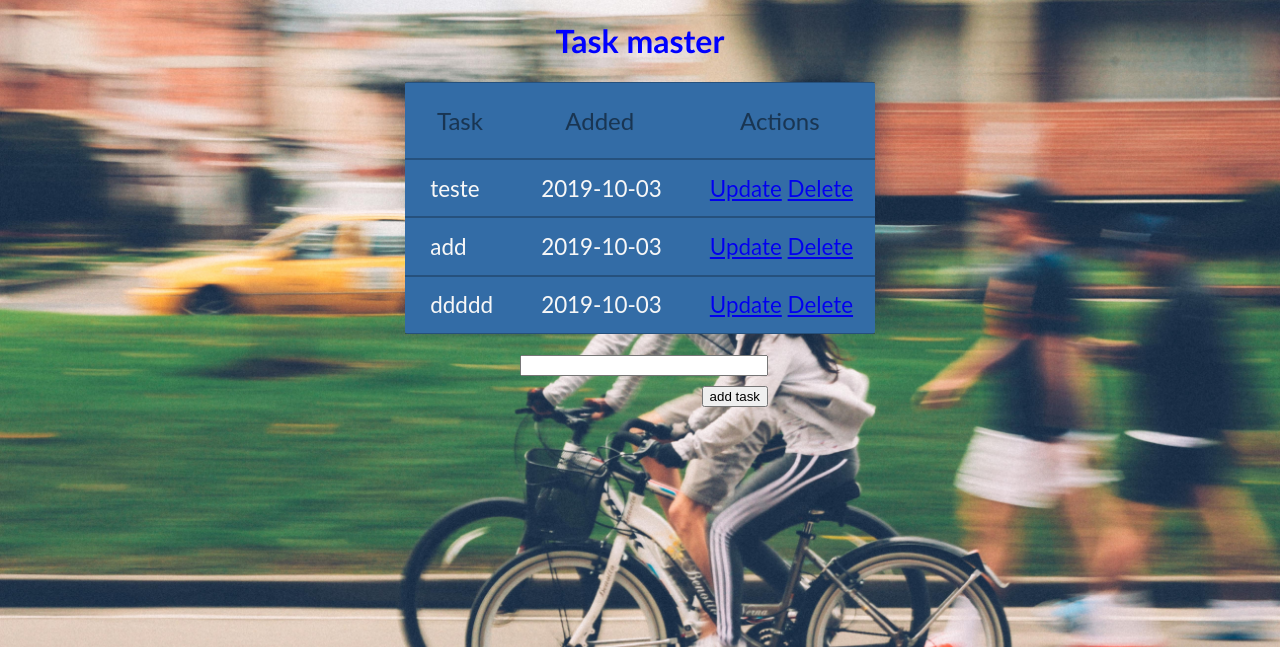
After one commit to mateusmecunhe/python-flask-app, a Flask app: page /task in a window 1280 px wide. The commit adds this page. Shown: the top 647 px of the page. Run offline with Flask 2, Linux system fonts and the light colour scheme; data comes from the database, SQL or seed files in the repository; both versions use the stored data as it was after the commit.

Commit message:
adjusting pages structures

```diff
--- a/app.py
+++ b/app.py
@@ -17,35 +17,56 @@ class Todo(db.Model):
         return '<Task: %r>' % self.id
 
 
-@app.route('/', methods=['POST', 'GET'])
+# @app.route('/', methods=['POST', 'GET'])
+# def index():
+#     if request.method == 'POST':
+#         task_content = request.form['content']
+#         new_task = Todo(content=task_content)
+
+#         try:
+#             db.session.add(new_task)
+#             db.session.commit()
+#             return redirect('/')
+#         except:
+#             return 'error adding your task'
+
+#     else:
+#         #tasks = Todo.query.order_by(Todo.date_created).all()
+#         return render_template('index.html', tasks=tasks)
+
+@app.route('/')
 def index():
-    if request.method == 'POST':
+    return render_template('index.html')
+
+@app.route('/task', methods=['POST', 'GET'])
+def task_master():
+    if request.method == "GET":
+        tasks = Todo.query.order_by(Todo.date_created).all()
+        return render_template('task-manager/task-master.html', tasks=tasks)
+    elif request.method == "POST":
         task_content = request.form['content']
         new_task = Todo(content=task_content)
 
         try:
             db.session.add(new_task)
             db.session.commit()
-            return redirect('/')
+            return redirect('/task')
         except:
             return 'error adding your task'
 
-    else:
-        tasks = Todo.query.order_by(Todo.date_created).all()
-        return render_template('index.html', tasks=tasks)
 
-@app.route('/delete/<int:id>')
+@app.route('/task/delete/<int:id>')
 def delete(id):
     task_to_delete = Todo.query.get_or_404(id)
 
     try:
         db.session.delete(task_to_delete)
         db.session.commit()
-        return redirect('/')
+        return redirect('/task')
     except:
         return 'error trying to delete'
 
-@app.route('/update/<int:id>', methods=['GET', 'POST'])
+@app.route('/task/update/<int:id>', methods=['GET', 'POST'])
 def update(id):
     task = Todo.query.get_or_404(id)
 
@@ -54,12 +75,12 @@ def update(id):
 
         try:
             db.session.commit()
-            return redirect('/')
+            return redirect('/task')
 
         except:
             return 'error while trying to update'
     else:
-        return render_template('update.html', task=task)
+        return render_template('task-manager/update.html', task=task)
 
 @app.route('/contact')
 def contact():
--- a/static/css/style.css
+++ b/static/css/task-master-style.css
@@ -2,12 +2,39 @@ body{
     margin: 0;
     font-family: 'Gill Sans', 'Gill Sans MT', Calibri, 'Trebuchet MS', sans-serif;
     color: blue;
+    background: url(../img/task-bg-desktop.jpg);
+    background-size: cover;
+    background-repeat: no-repeat;
 }
 
 .content{
-    justify-content: center;
+    position: relative;
+
 }
 
+#content{
+    width: 240px;
+}
+
+.formulario{
+    position: absolute;
+    left: 50%;
+    margin-left: -120px;
+}
+
+#submit-btn{
+    right: 0;
+    position: absolute;
+    margin-top: 10px;
+}
+
+h1{
+    text-align: center;
+}
+
+.no-tasks-warning{
+    text-align: center;
+}
 table {
     margin-bottom: 20px;
     border-collapse:collapse;
@@ -16,6 +43,8 @@ table {
             border-radius: 3px;
            -webkit-border-radius: 3px;
            -moz-border-radius: 3px;
+    margin-left: auto;
+    margin-right: auto;
 }
 th, td {
     box-shadow: inset 0 -1px rgba(0,0,0,0.25),
@@ -46,3 +75,24 @@ table {
 table tr:hover {
     background: rgba(0,0,0,0.19);
 }
+
+
+@media only screen and (max-width: 768px){
+    body{
+    background: url(../img/task-bg-mobile.jpg);
+    background-size: contain;
+    background-repeat: repeat;
+    /* background-color: rgba(233, 58, 204, 0.6) */
+    max-width: 100%;
+    }
+
+    h1{
+        color: rgb(96, 96, 204);
+    }
+
+    table{
+        width: 80%;
+    }
+
+
+}
--- a/templates/base.html
+++ b/templates/task-manager/base.html
@@ -3,7 +3,8 @@
     <head>
         <meta charset="UTF-8">
         <meta name="viewport" content="width=device-width, initial-scale=1.0">
-        <link rel="stylesheet" href="{{ url_for('static', filename='css/style.css') }}">
+        <link rel="stylesheet" href="{{ url_for('static', filename='css/task-master-style.css') }}">
+        <link rel="icon" href="{{ url_for('static', filename='img/favicon.png') }}" type="image/x-icon"/>
         {% block head %} {% endblock %}
     </head>
 </html>
--- /dev/null
+++ b/templates/task-manager/task-master.html
@@ -0,0 +1,43 @@
+{% extends 'task-manager/base.html' %}
+
+{% block head %}
+<title>manage your tasks</title>
+{% endblock %}
+
+{% block body %}
+<div class="content">
+    <h1>Task master</h1>
+
+    {% if tasks|length < 1 %}
+    <p class="no-tasks-warning">there are no tasks</p>
+
+    {% else %}
+
+    <table>
+
+        <tr>
+            <th>Task</th>
+            <th>Added</th>
+            <th>Actions</th>
+        </tr>
+        {% for task in tasks %}
+        <tr>
+            <td>{{task.content}}</td>
+            <td>{{task.date_created.date()}}</td>
+            <td>
+                <a href="/task/update/{{task.id}}">Update</a>
+                <a href="/task/delete/{{task.id}}">Delete</a>
+            </td>
+
+        </tr>
+        {% endfor %}
+    </table>
+    {% endif %}
+    <div class="formulario">
+        <form action="/task" method="POST">
+            <input type="text" name="content" id="content"> <br>
+            <input type="submit" value="add task" id="submit-btn">
+        </form>
+    </div>
+</div>
+{% endblock %}
--- /dev/null
+++ b/templates/task-manager/teste.html
@@ -0,0 +1 @@
+oi oi oi
```
Also changed, not shown: templates/index.html (+2 -41 lines), templates/task-manager/update.html (added, +18 -0 lines), templates/update.html (deleted, +0 -16 lines), static/img/favicon.png (added), static/img/task-bg-desktop.jpg (added), static/img/task-bg-mobile.jpg (added), test.db.
